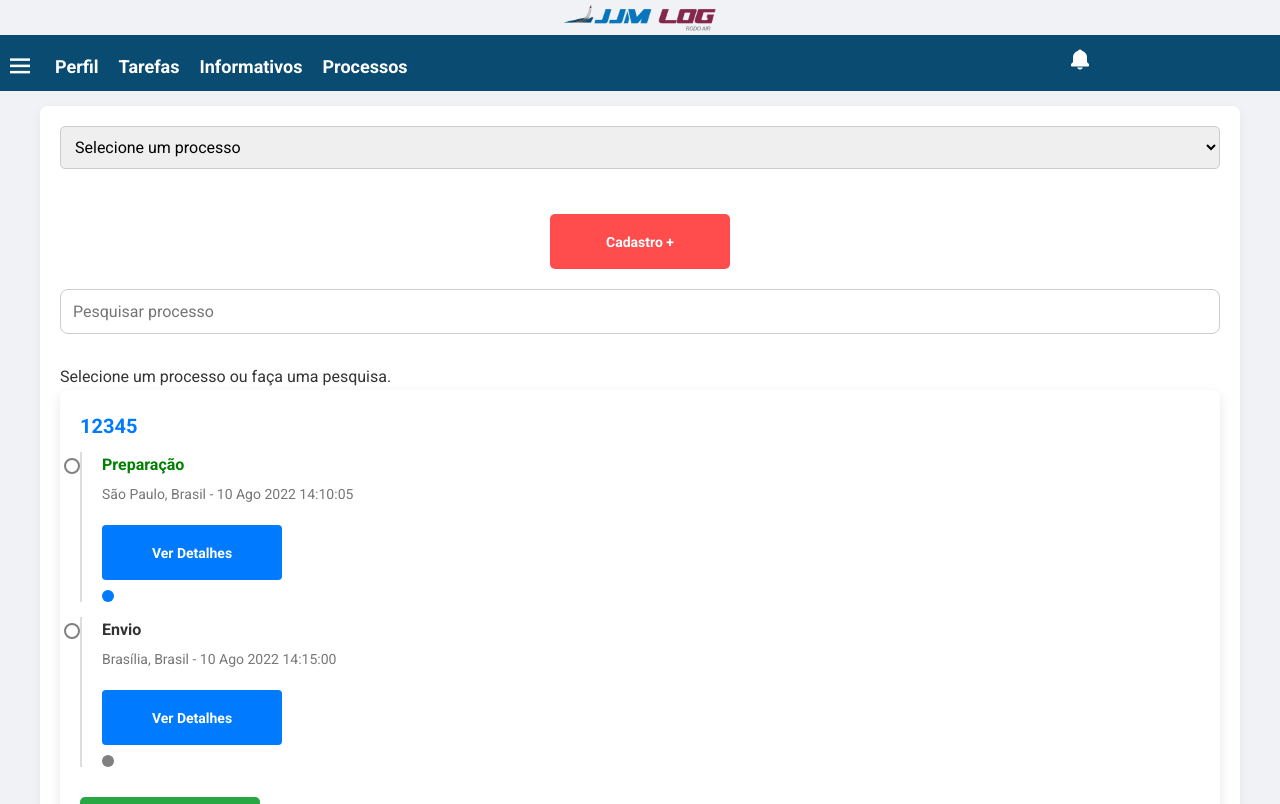
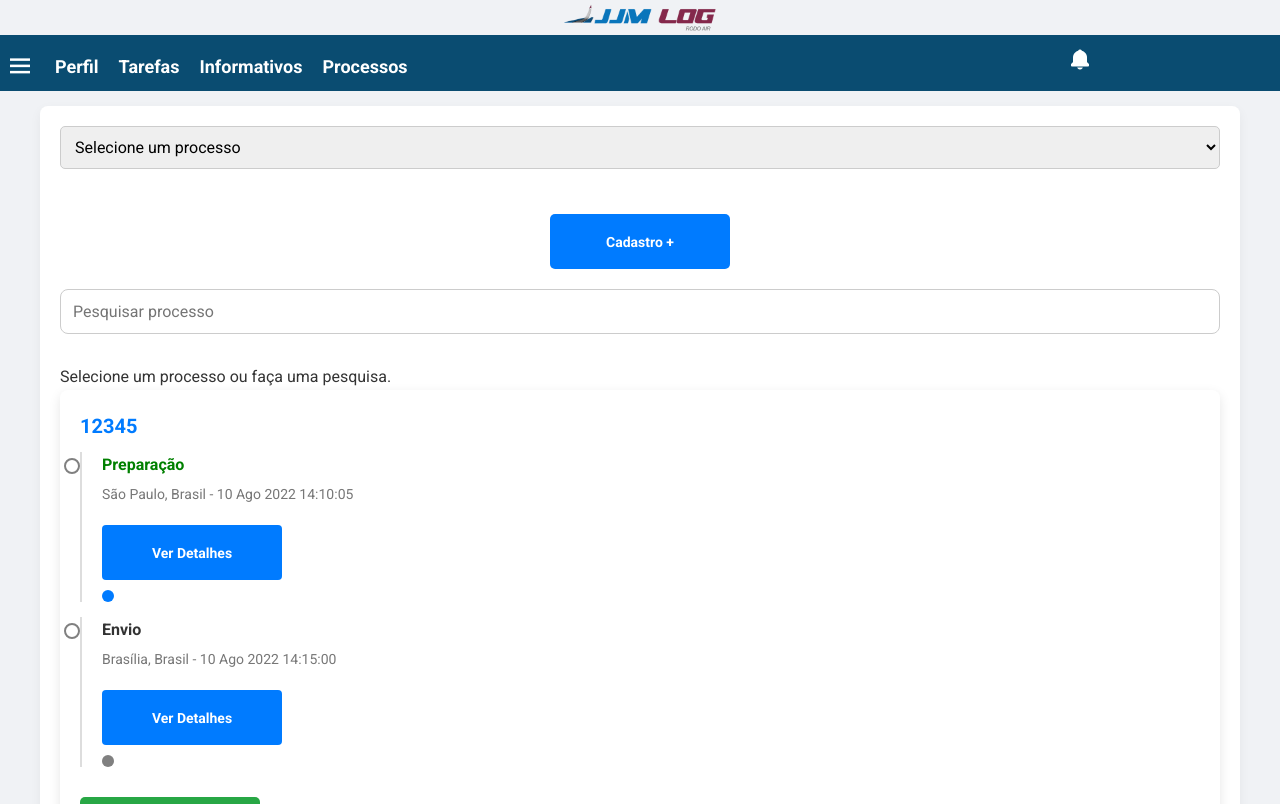
Before and after one commit to DriftOps/API-IV_Front-end, a React (Create React App) app: page /processos in a window 1280 px wide. Shown: the top 804 px of the page. Built offline with nearby package versions, Linux system fonts and the light colour scheme.

Commit message:
Mudando cores dos botões

```diff
--- a/src/componentes/processos/Processos.css
+++ b/src/componentes/processos/Processos.css
@@ -152,7 +152,7 @@ body {
 }
 
 .cadastro-button {
-  background-color: #ff4c4c;
+  background-color: #007BFF;
   color: white;
   border: none;
   padding: 10px 20px;
--- a/src/componentes/sidebar/AdicionarUsuario/ListarUsuarios.css
+++ b/src/componentes/sidebar/AdicionarUsuario/ListarUsuarios.css
@@ -66,12 +66,12 @@
 }
 
 .botao-excluir {
-  background-color: #f44336;
+  background-color: #007BFF;
   color: white;
 }
 
 .botao-excluir:hover {
-  background-color: #e53935;
+  background-color: #007BFF;
 }
 
 .nenhum-funcionario {
```
